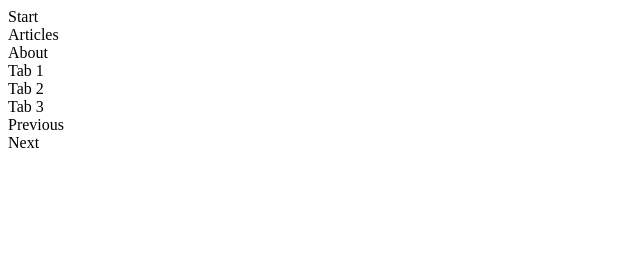
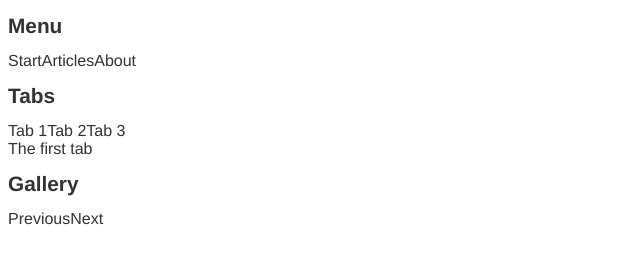
Before and after one commit to charud/cx, a website: page public/index.html in a window 1280 px wide. Shown: the whole page, without its empty margins (0-640 px from the left). Drawn offline with Linux system fonts and the light colour scheme; no server answers.

Commit message:
Data params will now be passed to View init method. Also updated gallery and tabs to show a default area before anything is clicked.

```diff
--- a/app.js
+++ b/app.js
@@ -4,5 +4,5 @@ app.use(express.static(__dirname + '/public'));
 app.listen(3000);
 
 app.get('/gallery/:index', function(req, res) {
-	res.end('Slide ' + req.params.index);
+	res.end('Slide ' + req.params.index + " from server");
 });
--- a/public/demo/views/gallery.js
+++ b/public/demo/views/gallery.js
@@ -4,6 +4,10 @@
 	cx.view('gallery', function () {
 
 		var curIndex = 0;
+
+		this.init = function() {
+			this.showSlide(0);
+		};
 
 		this.onPrev = function () {
 			this.showSlide(curIndex - 1);
--- a/public/demo/views/menu.js
+++ b/public/demo/views/menu.js
@@ -5,7 +5,7 @@
 
 		init: function() {
 			cx.onEvent(this.elm, 'click', function() {
-				alert('Clicked');
+				console.log('clicked');
 			});
 		},
 
--- a/public/demo/views/tabs.js
+++ b/public/demo/views/tabs.js
@@ -1,17 +1,23 @@
-(function() {
+(function () {
 	"use strict";
 
-	var Tabs = function() {
+	var Tabs = function () {
 
 	};
 
-	Tabs.prototype.init = function() {
-
+	Tabs.prototype.init = function (data) {
+		if (data.show) {
+			this.showTab(data.show);
+		}
 	};
 
-	Tabs.prototype.onSelect = function(data, e) {
-		this.area('body', this.area(data.target).innerHTML);
+	Tabs.prototype.onSelect = function (data, e) {
+		this.showTab(data.target);
 	};
+
+	Tabs.prototype.showTab = function (name) {
+		this.area('body', this.area(name));
+	}
 
 	cx.view('tabs', Tabs);
 
--- a/public/index.html
+++ b/public/index.html
@@ -1,30 +1,39 @@
 <!DOCTYPE html>
 <html>
-<head></head>
+<head>
+    <link rel="stylesheet" href="src/css/core.css" />
+    <link rel="stylesheet" href="src/css/modules.css" />
+</head>
 <body>
 
-<div data-view="menu">
-    <div data-action="item-click" data-name="start">Start</div>
-    <div data-action="item-click" data-name="articles">Articles</div>
-    <div data-action="item-click" data-name="about">About</div>
+<h1>Menu</h1>
+<div data-view="menu" class="l-hlist">
+    <div data-action="item-click" data-name="start" class="l-hlist-item">Start</div>
+    <div data-action="item-click" data-name="articles" class="l-hlist-item">Articles</div>
+    <div data-action="item-click" data-name="about" class="l-hlist-item">About</div>
 </div>
 
-<div data-view="tabs">
-    <div>
-        <div data-action="select" data-target="tab1">Tab 1</div>
-        <div data-action="select" data-target="tab2">Tab 2</div>
-        <div data-action="select" data-target="tab3">Tab 3</div>
+
+<h1>Tabs</h1>
+<div data-view="tabs" data-show="tab1">
+    <div class="l-hlist">
+        <div data-action="select" data-target="tab1" class="l-hlist-item">Tab 1</div>
+        <div data-action="select" data-target="tab2" class="l-hlist-item">Tab 2</div>
+        <div data-action="select" data-target="tab3" class="l-hlist-item">Tab 3</div>
     </div>
-    <div data-area="tab1" style="display: none">The first tab</div>
-    <div data-area="tab2" style="display: none">The second tab</div>
-    <div data-area="tab3" style="display: none">The third tab</div>
+    <div data-area="tab1" class="hidden">The first tab</div>
+    <div data-area="tab2" class="hidden">The second tab</div>
+    <div data-area="tab3" class="hidden">The third tab</div>
     <div data-area="body"></div>
 </div>
 
+<h1>Gallery</h1>
 <div data-view="gallery">
-    <div data-action="prev">Previous</div>
-    <div data-action="next">Next</div>
     <div data-area="body"></div>
+    <div class="l-hlist">
+        <div data-action="prev" class="l-hlist-item">Previous</div>
+        <div data-action="next" class="l-hlist-item">Next</div>
+    </div>
 </div>
 
 <script src="src/js/lib/rsvp.js"></script>
--- /dev/null
+++ b/public/src/css/core.css
@@ -0,0 +1,9 @@
+html, body {
+	font-family: helvetica, arial, sans-serif;
+	font-size: 100%;
+	color: #333;
+}
+
+h1 {
+	font-size: 1.3rem;
+}
--- /dev/null
+++ b/public/src/css/modules.css
@@ -0,0 +1,12 @@
+/* horizontal list */
+.l-hlist {
+	overflow: hidden;
+}
+
+.l-hlist .l-hlist-item {
+	float: left;
+}
+
+.hidden {
+	display: none;
+}
--- a/public/src/js/cx.views.js
+++ b/public/src/js/cx.views.js
@@ -19,8 +19,10 @@
 			bindRoot();
 
 			for (var i in viewInstances) {
-				if (viewInstances[i]['init']) {
-					viewInstances[i]['init']();
+				var viewInstance = viewInstances[i];
+				if (viewInstance.init) {
+					var data = util.getDataAttributes(viewInstance.elm);
+					viewInstance.init(data);
 				}
 			}
 		},
@@ -98,7 +100,9 @@
 		 * Find and return an area or write to
 		 * its innerHTML if valueOrPromise is specified
 		 * @param name
-		 * @param {valueOrPromise} If specified this value will be set as the new innerHTML for the element (and first unwrapped if a promise)
+		 * @param {valueOrPromise} If specified this value will be set as the new innerHTML for
+		 * the element (and first unwrapped if it is a promise). Can also be set to an html element in which
+		 * case the html elements innerHTML property will be used. This way an area can be assigned to another area easily.
 		 * @returns {HTMLElement}
 		 */
 		View.prototype.area = function (name, valueOrPromise) {
@@ -109,7 +113,8 @@
 					valueOrPromise.then(function (value) {
 						elmArea.innerHTML = value;
 					});
-					// otherwise just assign
+				} else if(valueOrPromise['innerHTML']) {
+					elmArea.innerHTML = valueOrPromise.innerHTML;
 				} else {
 					elmArea.innerHTML = valueOrPromise;
 				}
```
